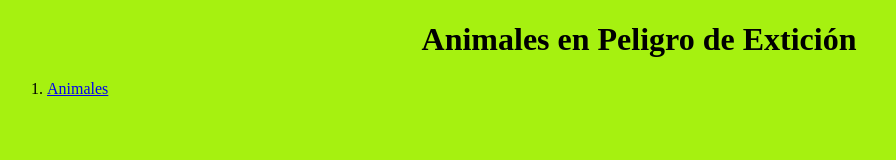
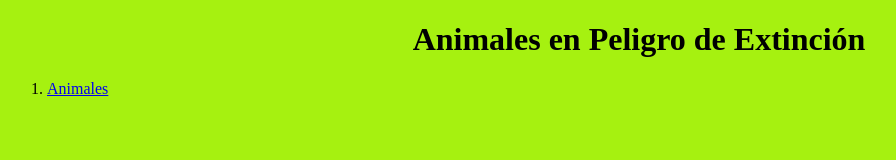
Before and after one commit to soyposeedordelexito/diciembre, a plain HTML site: page index.html in a window 1280 px wide. Shown: the whole page, without its empty margins (1-897 px from the left). Drawn offline with Linux system fonts and the light colour scheme.

Commit message:
Update index.html

```diff
--- a/index.html
+++ b/index.html
@@ -5,7 +5,7 @@
 </head>
 <body bgcolor="A6F110">
 
-<h1><center>Animales en Peligro de Extición </center></h1>
+<h1><center>Animales en Peligro de Extinción </center></h1>
 <ol>
 	<li><a href="pagina2.html.html">Animales</a></li>
 </ol>
```
